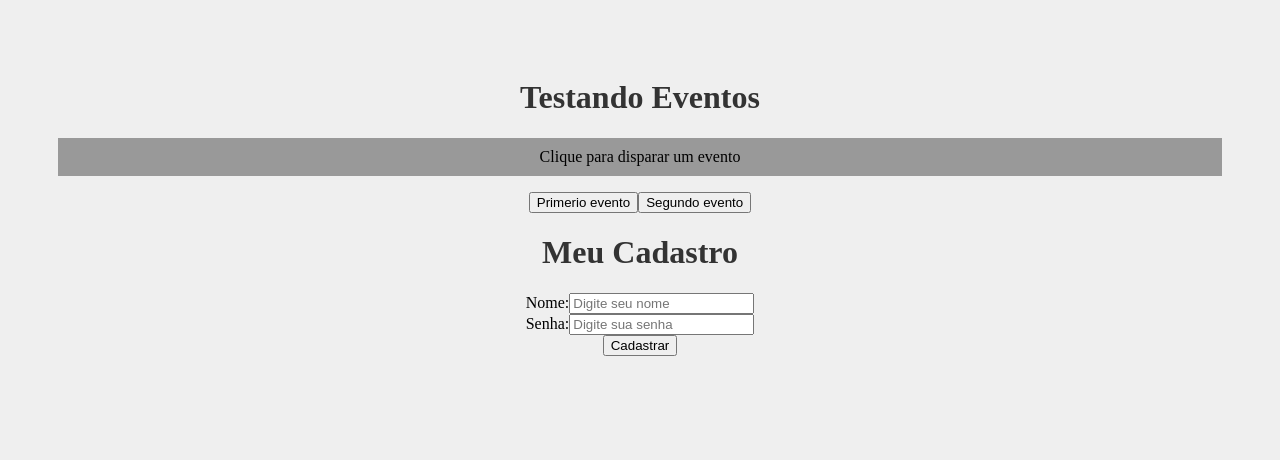
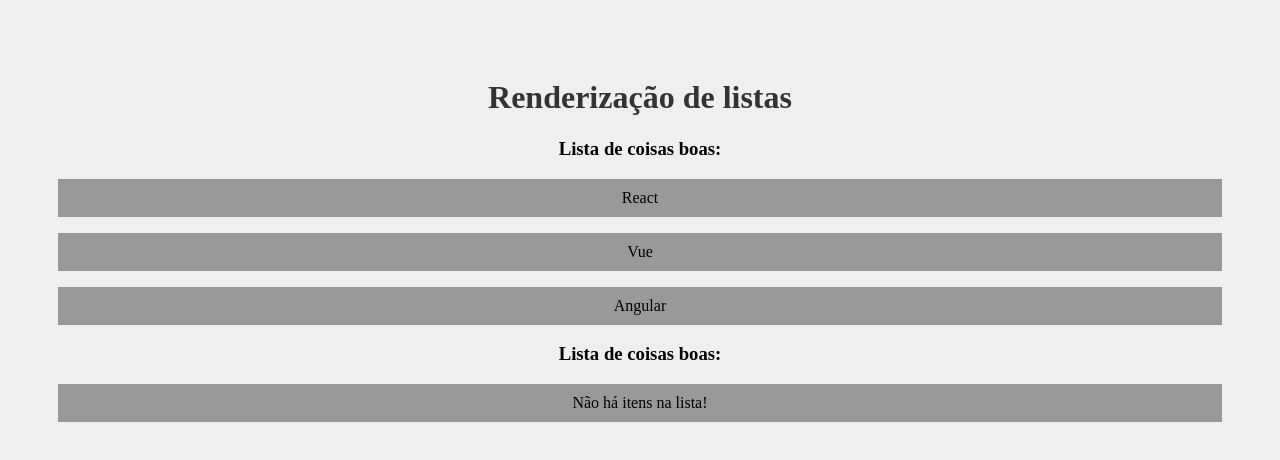
Before and after one commit to derickbit/HDCodar_React, a React (Create React App) app: page / in a window 1280 px wide. Shown: the top 460 px of the page. Built offline with nearby package versions, Linux system fonts and the light colour scheme.

Commit message:
aula 12 e 13 - renderização condicional e listas

```diff
--- a/src/App.js
+++ b/src/App.js
@@ -1,13 +1,14 @@
 import "./App.css";
-import Evento from "./components/Evento";
-import Form from "./components/Form";
+import OutraLista from "./components/OutraLista";
 
 function App() {
+  const meusItens = ["React", "Vue", "Angular"];
+
   return (
     <div className="App">
-      <h1>Testando Eventos</h1>
-      <Evento />
-      <Form />
+      <h1>Renderização de listas</h1>
+      <OutraLista itens={meusItens} />
+      <OutraLista itens={[]} />
     </div>
   );
 }
--- /dev/null
+++ b/src/components/OutraLista.js
@@ -0,0 +1,14 @@
+function OutraLista({ itens }) {
+  return (
+    <>
+      <h3>Lista de coisas boas:</h3>
+      {itens.length > 0 ? (
+        itens.map((itens, index) => <p key={index}>{itens}</p>)
+      ) : (
+        <p>Não há itens na lista!</p>
+      )}
+    </>
+  );
+}
+
+export default OutraLista;
```
Also changed, not shown: src/components/Condicional.js (added, +39 -0 lines).
